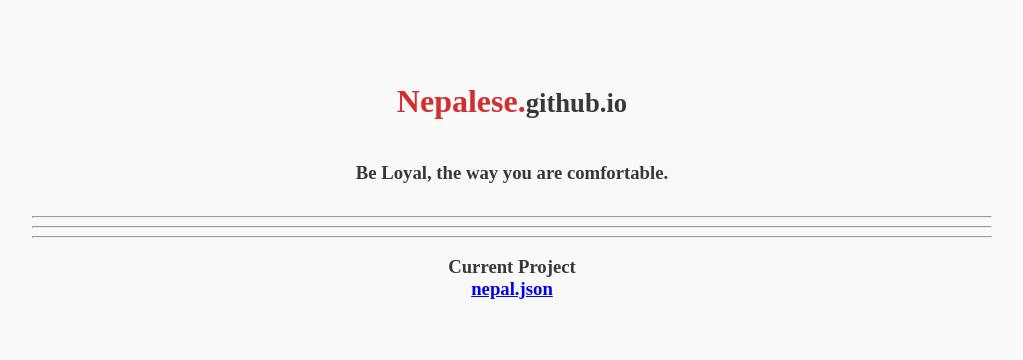
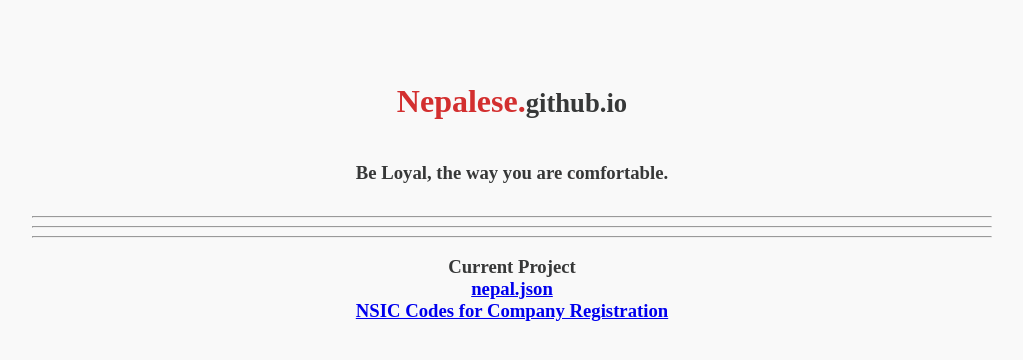
Before and after one commit to Nepalese/nepalese.github.io, a plain HTML site: page index.html in a window 1280 px wide. Shown: the whole page, without its empty margins (128-1151 px from the left). Drawn offline with Linux system fonts and the light colour scheme.

Commit message:
nsic codes link

```diff
--- a/index.html
+++ b/index.html
@@ -11,6 +11,8 @@
   <h3>Current Project
 	<br />
 	<a href="http://github.com/nepalese/nepal.json">nepal.json</a>
+  <br />
+	<a href="http://nepalese.github.io/ocr-nsic-codes/">NSIC Codes for Company Registration</a>
   </h3>
 </center>
 </body>
```
